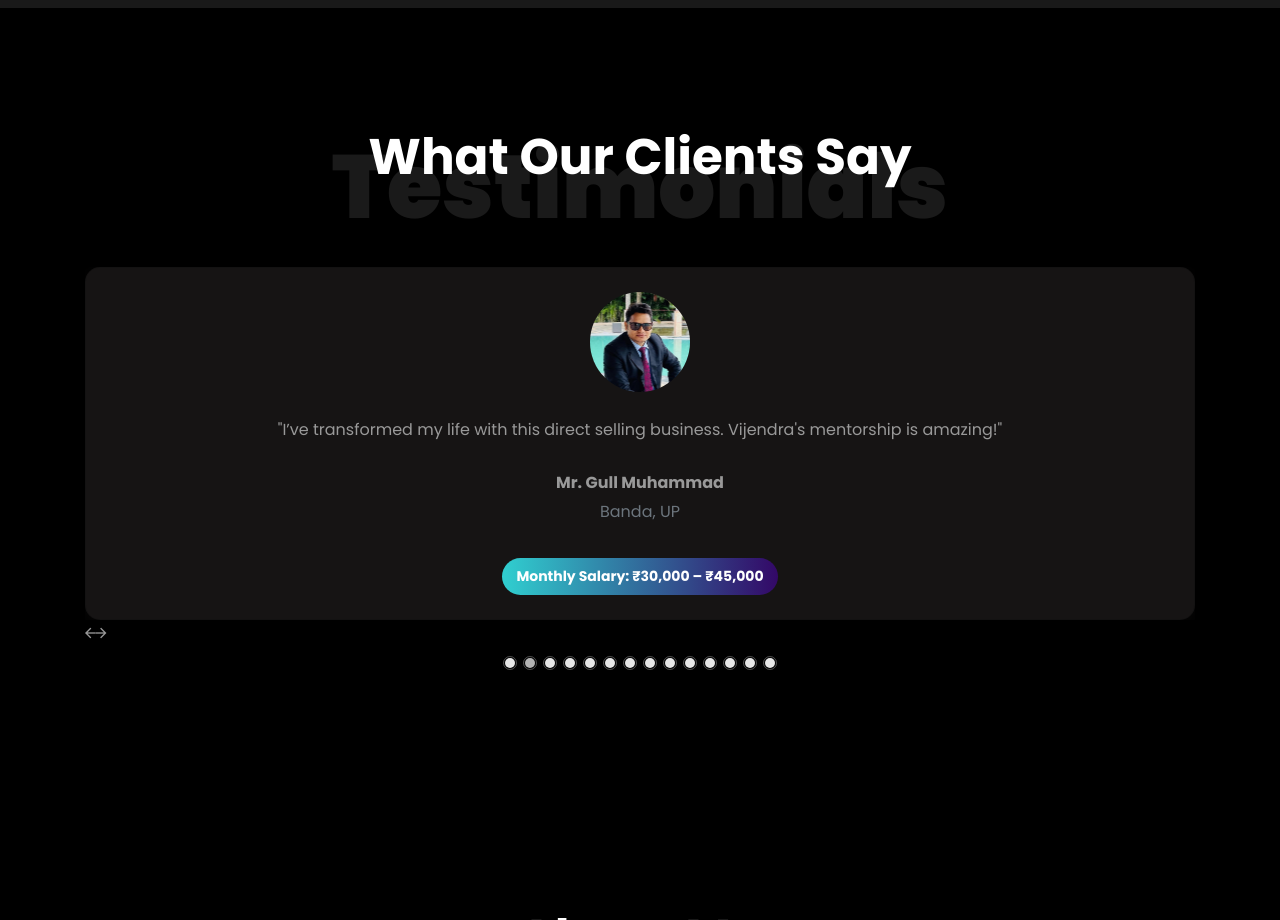
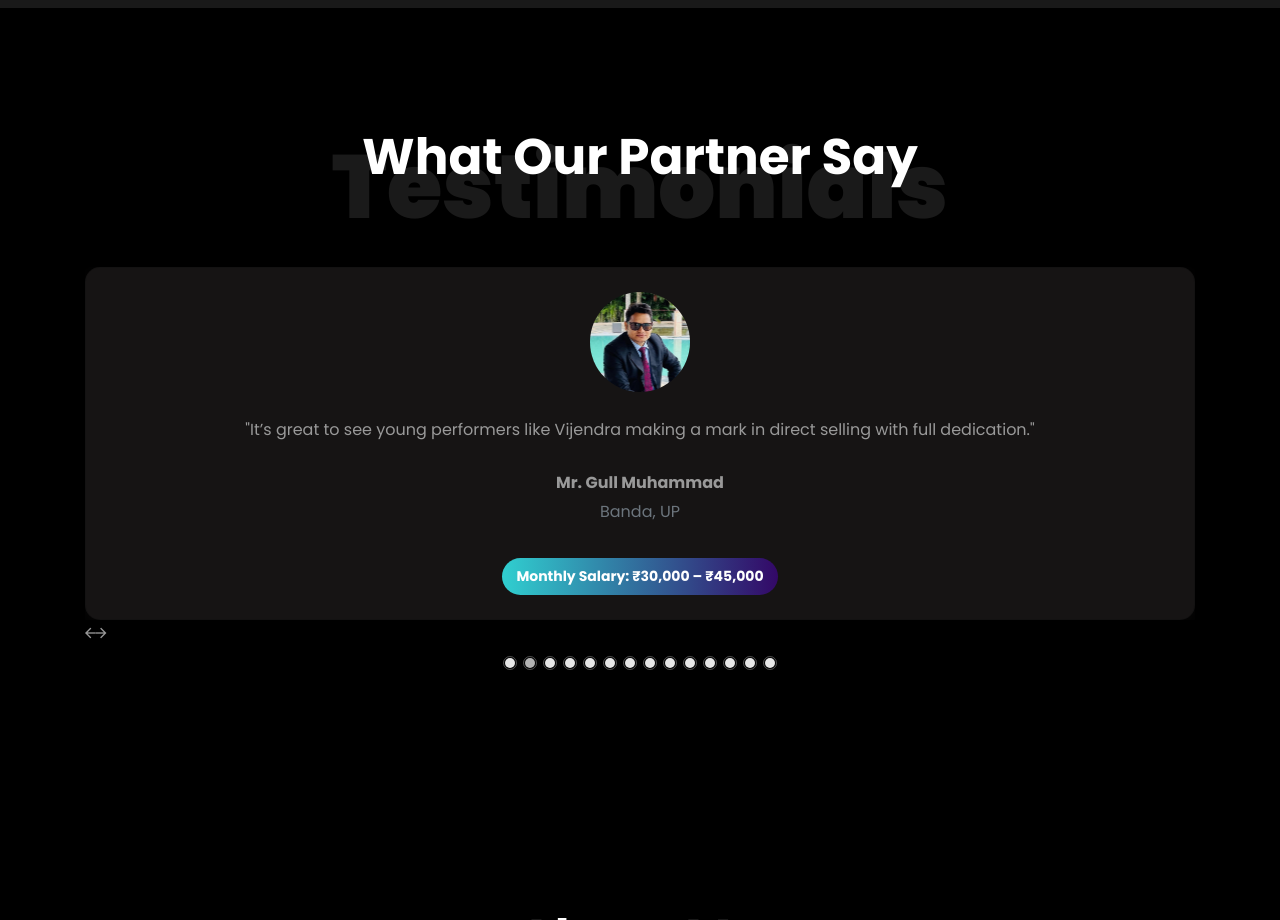
Before and after one commit to anilperwal5/vijendraangoria, a plain HTML site: page index.html in a window 1280 px wide. Shown: the part 1600-2520 px from the top of the page. Drawn offline with nearby package versions, Linux system fonts and the light colour scheme; a script that the page names is missing; files whose address does not match are found by name.

Commit message:
me ye application aaj deploy kar raha hu

```diff
--- a/index.html
+++ b/index.html
@@ -273,7 +273,7 @@
     <div class="row justify-content-center pb-5">
       <div class="col-md-10 heading-section text-center ftco-animate">
         <h1 class="big big-2">Testimonials</h1>
-        <h2 class="mb-4">What Our Clients Say</h2>
+        <h2 class="mb-4">What Our Partner Say</h2>
       </div>
     </div>
 
@@ -282,7 +282,7 @@
       <div class="card p-4 text-center" style="background-color: rgb(22, 20, 20); border-radius: 15px; box-shadow: 0 4px 15px rgba(0,0,0,0.1);">
         <div class="user-img mb-4 mx-auto" style="background-image: url('images/Miss Pragati Singh.jpg'); width: 100px; height: 100px; background-size: cover; border-radius: 50%;"></div>
         <div class="text">
-          <p class="mb-4">"Great support, strong products, and a rewarding journey. Highly recommend this business!"</p>
+          <p class="mb-4">"Vijendra is performing consistently well in direct selling and brings fresh energy to our growing team."</p>
           <p class="name font-weight-bold mb-0">Miss Pragati Singh</p>
           <p><span class="position text-muted">Bareilly, UP</span></p>
 
@@ -297,7 +297,7 @@
      <div class="card p-4 text-center" style="background-color: rgb(22, 20, 20); border-radius: 15px; box-shadow: 0 4px 15px rgba(75, 70, 70, 0.1);">
         <div class="user-img mb-4 mx-auto" style="background-image: url('images/Mr Gullmohmmod.jpg'); width: 100px; height: 100px; background-size: cover; border-radius: 50%;"></div>
         <div class="text">
-          <p class="mb-4">"I’ve transformed my life with this direct selling business. Vijendra's mentorship is amazing!"</p>
+          <p class="mb-4">"It’s great to see young performers like Vijendra making a mark in direct selling with full dedication."</p>
           <p class="name font-weight-bold mb-0">Mr. Gull Muhammad</p>
           <P><span class="position text-muted">Banda, UP</span></P>
           <!-- Salary Tag Added Below -->
@@ -311,7 +311,7 @@
      <div class="card p-4 text-center" style="background-color: rgb(22, 20, 20); border-radius: 15px; box-shadow: 0 4px 15px rgba(75, 70, 70, 0.1);">
         <div class="user-img mb-4 mx-auto" style="background-image: url('images/lalita ji.jpg'); width: 100px; height: 100px; background-size: cover; border-radius: 50%;"></div>
         <div class="text">
-          <p class="mb-4">"I’ve transformed my life with this direct selling business. Vijendra's mentorship is amazing!"</p>
+          <p class="mb-4">"Vijendra’s work ethic and sincerity are commendable. He’s definitely someone to watch in this field."</p>
           <p class="name font-weight-bold mb-0">Miss Lalita</p>
           <P><span class="position text-muted">Indore, MP</span></P>
           <!-- Salary Tag Added Below -->
@@ -324,7 +324,7 @@
       <div class="card p-4 text-center" style="background-color: rgb(22, 20, 20); border-radius: 15px; box-shadow: 0 4px 15px rgba(75, 70, 70, 0.1);">
         <div class="user-img mb-4 mx-auto" style="background-image: url('images/Arvind Sharma.jpg'); width: 100px; height: 100px; background-size: cover; border-radius: 50%;"></div>
         <div class="text">
-          <p class="mb-4">"I’ve transformed my life with this direct selling business. Vijendra's mentorship is amazing!"</p>
+          <p class="mb-4">"His passion for direct selling and willingness to learn and grow makes him a valuable team member."</p>
           <p class="name font-weight-bold mb-0">Mr. Arvind Sharma</p>
           <P><span class="position text-muted">Gwalior, MP</span></P>
           <!-- Salary Tag Added Below -->
@@ -338,7 +338,7 @@
       <div class="card p-4 text-center" style="background-color: rgb(22, 20, 20); border-radius: 15px; box-shadow: 0 4px 15px rgba(75, 70, 70, 0.1);">
         <div class="user-img mb-4 mx-auto" style="background-image: url('images/mohan giri.jpg'); width: 100px; height: 100px; background-size: cover; border-radius: 50%;"></div>
         <div class="text">
-          <p class="mb-4">"I’ve transformed my life with this direct selling business. Vijendra's mentorship is amazing!"</p>
+          <p class="mb-4">"Vijendra’s performance is improving month by month. He’s focused, committed, and result-oriented."</p>
           <p class="name font-weight-bold mb-0">Mr. Mohan Giri</p>
           <P><span class="position text-muted">Jhansi, UP</span></P>
           <!-- Salary Tag Added Below -->
@@ -352,7 +352,7 @@
       <div class="card p-4 text-center" style="background-color: rgb(22, 20, 20); border-radius: 15px; box-shadow: 0 4px 15px rgba(75, 70, 70, 0.1);">
         <div class="user-img mb-4 mx-auto" style="background-image: url('images/Neelam singh.jpg'); width: 100px; height: 100px; background-size: cover; border-radius: 50%;"></div>
         <div class="text">
-          <p class="mb-4">"I’ve transformed my life with this direct selling business. Vijendra's mentorship is amazing!"</p>
+          <p class="mb-4">"Working alongside Vijendra has been a positive experience – he understands the value of teamwork."</p>
           <p class="name font-weight-bold mb-0">Miss Neelam Singh</p>
           <P><span class="position text-muted">Indore, MP</span></P>
           <!-- Salary Tag Added Below -->
@@ -366,7 +366,7 @@
       <div class="card p-4 text-center" style="background-color: rgb(22, 20, 20); border-radius: 15px; box-shadow: 0 4px 15px rgba(75, 70, 70, 0.1);">
         <div class="user-img mb-4 mx-auto" style="background-image: url('images/Mr Anil Kumar.jpg'); width: 100px; height: 100px; background-size: cover; border-radius: 50%;"></div>
         <div class="text">
-          <p class="mb-4">"I’ve transformed my life with this direct selling business. Vijendra's mentorship is amazing!"</p>
+          <p class="mb-4">"Vijendra is building his journey the right way – with hard work, patience, and smart efforts."</p>
           <p class="name font-weight-bold mb-0">Mr. Anil Kumar </p>
           <P><span class="position text-muted">Bijnor, UP</span></P>
           <!-- Salary Tag Added Below -->
@@ -379,7 +379,7 @@
       <div class="card p-4 text-center" style="background-color: rgb(22, 20, 20); border-radius: 15px; box-shadow: 0 4px 15px rgba(75, 70, 70, 0.1);">
         <div class="user-img mb-4 mx-auto" style="background-image: url('images/Radha patel.jpg'); width: 100px; height: 100px; background-size: cover; border-radius: 50%;"></div>
         <div class="text">
-          <p class="mb-4">"I’ve transformed my life with this direct selling business. Vijendra's mentorship is amazing!"</p>
+          <p class="mb-4">"He may be new compared to some, but his mindset and attitude are exactly what direct selling needs."</p>
           <p class="name font-weight-bold mb-0">Miss Radha patel </p>
           <P><span class="position text-muted">Kanpur, UP</span></P>
           <!-- Salary Tag Added Below -->
@@ -392,7 +392,7 @@
       <div class="card p-4 text-center" style="background-color: rgb(22, 20, 20); border-radius: 15px; box-shadow: 0 4px 15px rgba(75, 70, 70, 0.1);">
         <div class="user-img mb-4 mx-auto" style="background-image: url('images/Ajeet Singh.jpg'); width: 100px; height: 100px; background-size: cover; border-radius: 50%;"></div>
         <div class="text">
-          <p class="mb-4">"I’ve transformed my life with this direct selling business. Vijendra's mentorship is amazing!"</p>
+          <p class="mb-4">"Direct selling needs consistent effort, and that’s something Vijendra is proving with his work."</p>
           <p class="name font-weight-bold mb-0">Miss Ajeet Singh </p>
           <P><span class="position text-muted">Delhi</span></P>
           <!-- Salary Tag Added Below -->
@@ -406,7 +406,7 @@
       <div class="card p-4 text-center" style="background-color: rgb(22, 20, 20); border-radius: 15px; box-shadow: 0 4px 15px rgba(75, 70, 70, 0.1);">
         <div class="user-img mb-4 mx-auto" style="background-image: url('images/Vinod kumar.jpg'); width: 100px; height: 100px; background-size: cover; border-radius: 50%;"></div>
         <div class="text">
-          <p class="mb-4">"I’ve transformed my life with this direct selling business. Vijendra's mentorship is amazing!"</p>
+          <p class="mb-4">"He has great potential and is already making meaningful contributions to the team’s growth."</p>
           <p class="name font-weight-bold mb-0">Mr. Vinod Kumar </p>
           <P><span class="position text-muted">Ghazipur, UP</span></P>
           <!-- Salary Tag Added Below -->
@@ -419,7 +419,7 @@
       <div class="card p-4 text-center" style="background-color: rgb(22, 20, 20); border-radius: 15px; box-shadow: 0 4px 15px rgba(75, 70, 70, 0.1);">
         <div class="user-img mb-4 mx-auto" style="background-image: url('images/rama joshi.jpg'); width: 100px; height: 100px; background-size: cover; border-radius: 50%;"></div>
         <div class="text">
-          <p class="mb-4">"I’ve transformed my life with this direct selling business. Vijendra's mentorship is amazing!"</p>
+          <p class="mb-4">"In a short time, Vijendra has shown that he’s serious about building a career in direct selling."</p>
           <p class="name font-weight-bold mb-0">Miss rama joshi </p>
           <P><span class="position text-muted">Dewas, MP</span></P>
           <!-- Salary Tag Added Below -->
@@ -432,7 +432,7 @@
       <div class="card p-4 text-center" style="background-color: rgb(22, 20, 20); border-radius: 15px; box-shadow: 0 4px 15px rgba(75, 70, 70, 0.1);">
         <div class="user-img mb-4 mx-auto" style="background-image: url('images/Ravindra Tegore.jpg'); width: 100px; height: 100px; background-size: cover; border-radius: 50%;"></div>
         <div class="text">
-          <p class="mb-4">"I’ve transformed my life with this direct selling business. Vijendra's mentorship is amazing!"</p>
+          <p class="mb-4">"Vijendra brings a lot of positivity to the team and is always ready to support others when needed."</p>
           <p class="name font-weight-bold mb-0">Mr. Ravindra Tegore </p>
           <P><span class="position text-muted">Dewas, MP</span></P>
           <!-- Salary Tag Added Below -->
@@ -445,7 +445,7 @@
       <div class="card p-4 text-center" style="background-color: rgb(22, 20, 20); border-radius: 15px; box-shadow: 0 4px 15px rgba(75, 70, 70, 0.1);">
         <div class="user-img mb-4 mx-auto" style="background-image: url('images/sevjiram Punjapura.jpg'); width: 100px; height: 100px; background-size: cover; border-radius: 50%;"></div>
         <div class="text">
-          <p class="mb-4">"I’ve transformed my life with this direct selling business. Vijendra's mentorship is amazing!"</p>
+          <p class="mb-4">"His commitment to learning and improving daily is what sets him apart in this business."</p>
           <p class="name font-weight-bold mb-0">Mr. Sevjiram Punjapura </p>
           <P><span class="position text-muted">Dewas, MP</span></P>
           <!-- Salary Tag Added Below -->
@@ -459,7 +459,7 @@
      <div class="card p-4 text-center" style="background-color: rgb(22, 20, 20); border-radius: 15px; box-shadow: 0 4px 15px rgba(75, 70, 70, 0.1);">
         <div class="user-img mb-4 mx-auto" style="background-image: url('images/Gajendra kushwaha.jpg'); width: 100px; height: 100px; background-size: cover; border-radius: 50%;"></div>
         <div class="text">
-          <p class="mb-4">"I’ve transformed my life with this direct selling business. Vijendra's mentorship is amazing!"</p>
+          <p class="mb-4">"Vijendra is not just growing himself but also encouraging others with his enthusiasm."</p>
           <p class="name font-weight-bold mb-0">Mr. Gajendra kushwaha </p>
           <P><span class="position text-muted">Dewas, MP</span></P>
           <!-- Salary Tag Added Below -->
```
